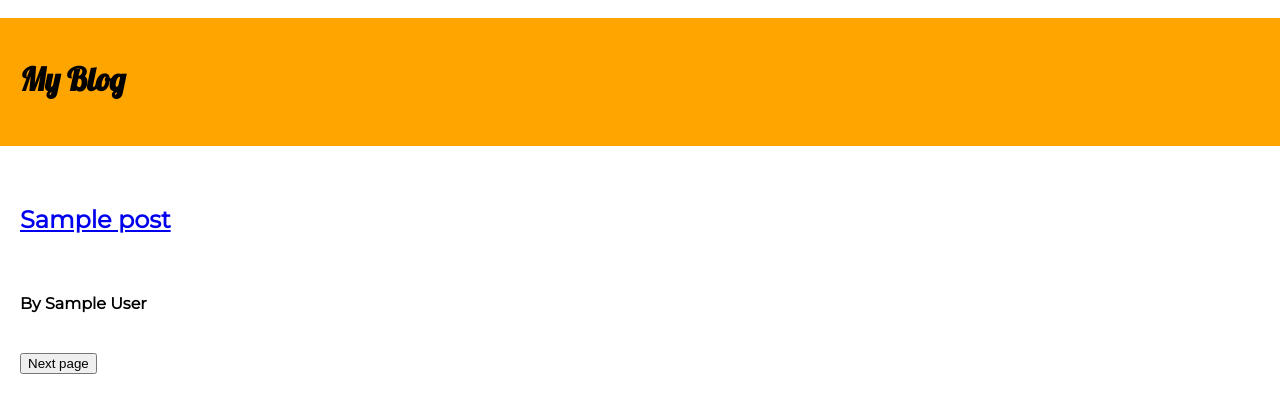
After one commit to amateo94/practice, a Django app: page /blog/ in a window 1280 px wide. The commit adds this page. Shown: the top 413 px of the page. Run offline with Django 3.2, Linux system fonts and the light colour scheme; tables that the repository leaves empty hold one stand-in row (values such as "Sample post").

Commit message:
Added index page

```diff
--- a/practice/blog/static/blog/base.css
+++ b/practice/blog/static/blog/base.css
@@ -23,3 +23,8 @@ body {
 .site-name {
     padding: 20px 0px 5px 20px;
 }
+
+.content {
+    padding: 20px;
+    font-family: 'Montserrat', sans-serif;
+}
--- a/practice/blog/static/blog/post_detail.css
+++ b/practice/blog/static/blog/post_detail.css
@@ -1,4 +0,0 @@
-.post-content {
-    padding: 20px;
-    font-family: 'Montserrat', sans-serif;
-}
--- a/practice/blog/templates/blog/base.html
+++ b/practice/blog/templates/blog/base.html
@@ -15,7 +15,9 @@
     <div class="page-header">
         <h1 class="site-name">My Blog</h1>
     </div>
-    {% block content %}
-    {% endblock %}
+    <div class="content">
+        {% block content %}
+        {% endblock %}
+    </div>
 </body>
 </html>
--- /dev/null
+++ b/practice/blog/templates/blog/index.html
@@ -0,0 +1,32 @@
+{% extends "blog/base.html" %}
+{% load staticfiles %}
+
+{% block title %}
+    <title>Blog Index</title>
+{% endblock %}
+
+{% block content %}
+    {% for post in posts %}
+        <div class="post-info">
+            <br />
+            <a href="{% url 'post_detail' pk=post.pk %}"><h2>{{ post.title }}</h2></a>
+            <br />
+            <h4>By {{ post.author }}</h4>
+            <br />
+        </div>
+    {% endfor %}
+
+    <div class="page-btn-box">
+        <form>
+            {% if currentPage > 0 %}
+                <button formaction="{% url 'index' pageNumber=prevPage %}">
+                    Previous page
+                </button>
+            {% endif %}
+            <button formaction="{% url 'index' pageNumber=nextPage %}">
+                Next page
+            </button>
+        </form>
+    </div>
+
+{% endblock %}
--- a/practice/blog/urls.py
+++ b/practice/blog/urls.py
@@ -2,5 +2,7 @@ from django.conf.urls import url
 from . import views
 
 urlpatterns = [
-    url(r'^post/(?P<pk>[0-9]+)/$', views.post_detail),
+    url(r'^$', views.index, name='home'),
+    url(r'^index/(?P<pageNumber>[0-9]+)/$', views.index, name='index'),
+    url(r'^post/(?P<pk>[0-9]+)/$', views.post_detail, name='post_detail'),
     ]
--- a/practice/blog/views.py
+++ b/practice/blog/views.py
@@ -3,6 +3,17 @@ from .models import Post
 
 # Create your views here.
 
+def index(request, pageNumber = 0):
+    pageNumber = int(pageNumber)
+    startIndex = pageNumber * 10 + 1
+    endIndex = (pageNumber + 1) * 10
+    post_list = Post.objects.filter(id__range=(startIndex, endIndex))
+    return render(request, 'blog/index.html', context = {'posts': post_list,
+                                                         'currentPage': pageNumber,
+                                                         'prevPage': pageNumber - 1,
+                                                         'nextPage': pageNumber + 1})
+
+
 def post_detail(request, pk):
     post = get_object_or_404(Post, pk=pk)
     return render(request, 'blog/post_detail.html', context = {'post': post})
```
